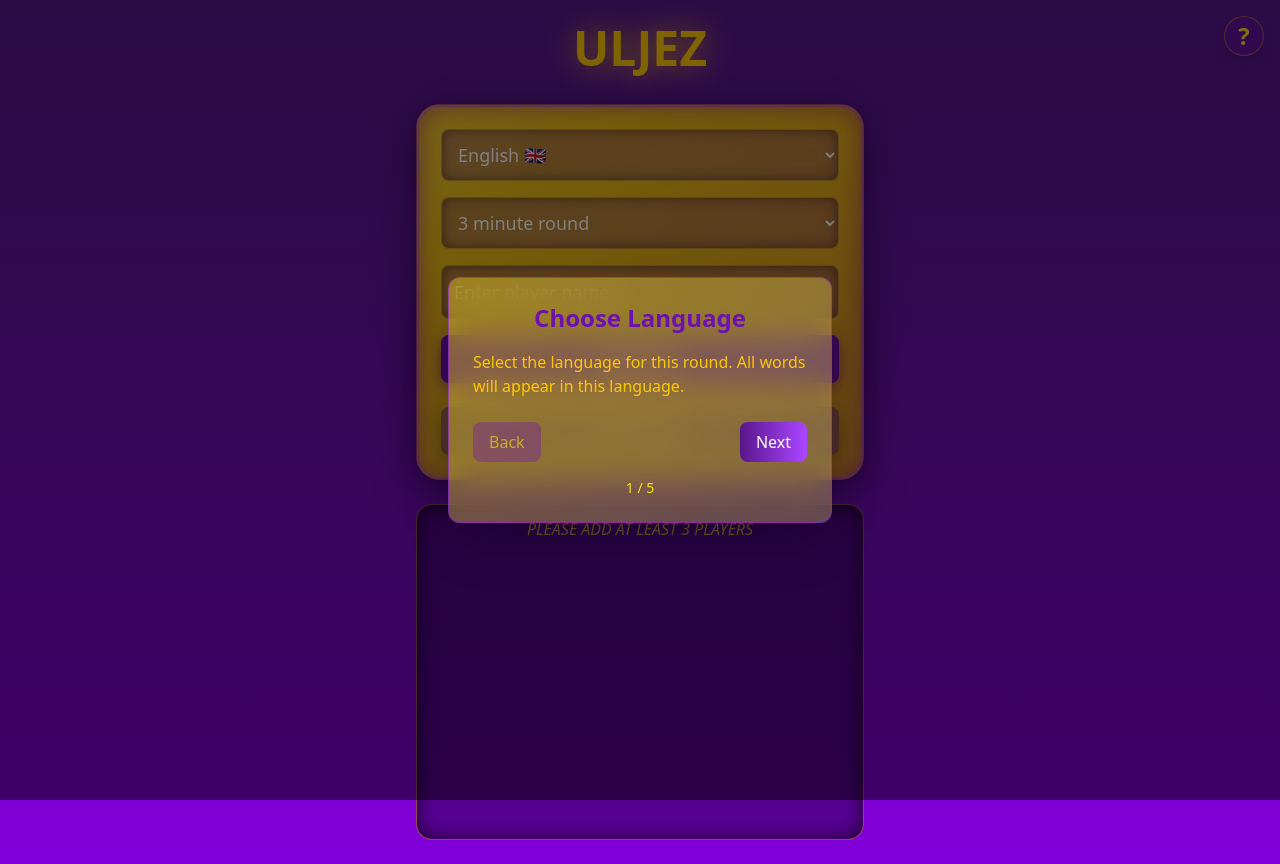
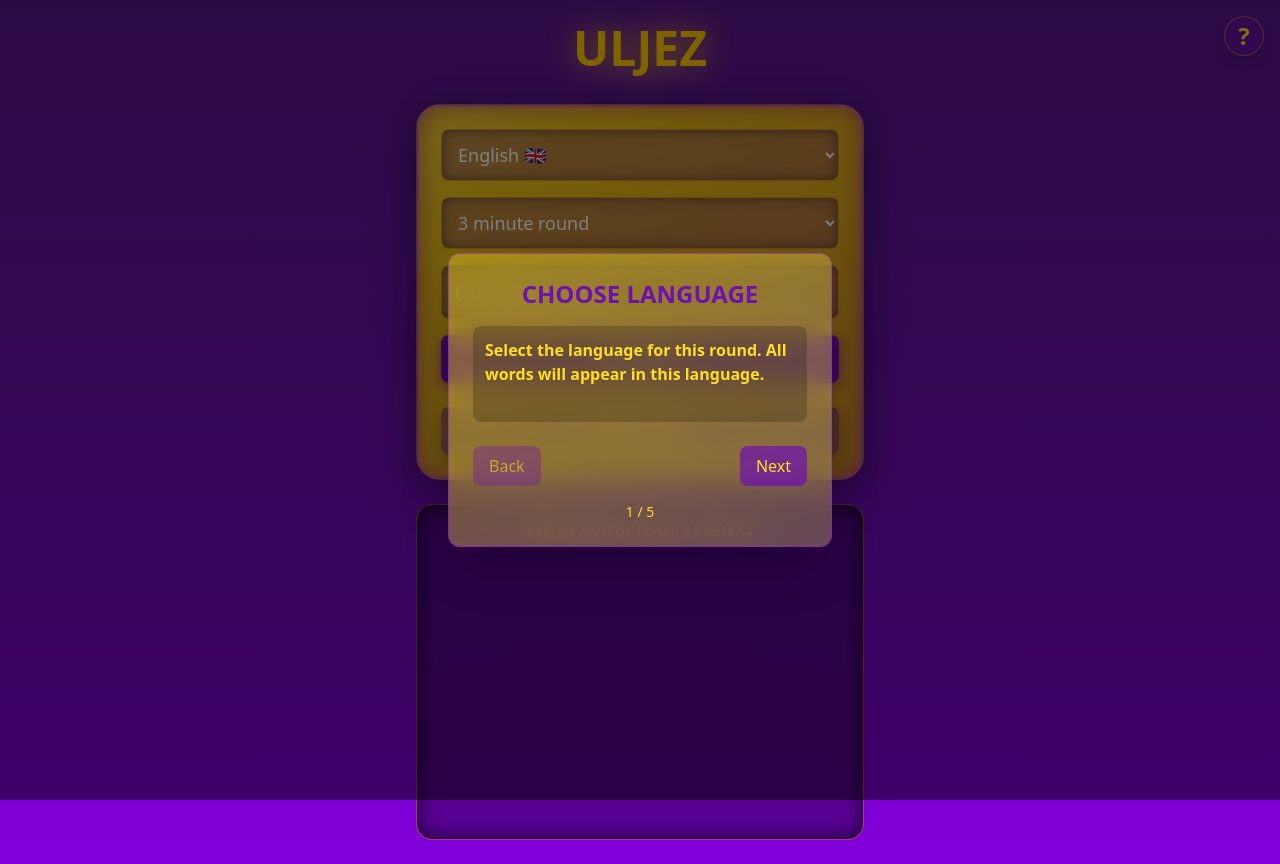
Before and after one commit to AmarMujke/uljez, a React (Vite) app: page / in a window 1280 px wide. Both pictures are taken after a click on the element "How to play". Built offline with nearby package versions, Linux system fonts and the light colour scheme.

Commit message:
info modal adjustment, readme change

```diff
--- a/src/components/setup/InfoModal.jsx
+++ b/src/components/setup/InfoModal.jsx
@@ -22,10 +22,15 @@ export default function InfoModal({ onClose }) {
   return createPortal(
     <div className="fixed inset-0 z-50 flex items-center justify-center bg-black/50">
       <div className="bg-gradient-to-br from-yellow-300/40 to-yellow-200/30 backdrop-blur-lg p-6 rounded-xl shadow-2xl w-96 max-w-[90%] text-center border border-purple-600/50">
-        <h2 className="text-2xl font-bold mb-4 text-purple-800">{title}</h2>
-        <p className="text-yellow-400 mb-6 text-left">{description}</p>
+        <h2 className="text-2xl font-bold mb-4 text-purple-800 uppercase">
+          {title}
+        </h2>
 
-        <div className="flex justify-between items-center">
+        <div className="bg-black/20 rounded-lg p-3">
+          <p className="text-yellow-300 font-bold mb-6 text-left">{description}</p>
+        </div>
+
+        <div className="flex justify-between items-center mt-6">
           <Button
             onClick={prevStep}
             disabled={stepIndex === 0}
@@ -36,14 +41,14 @@ export default function InfoModal({ onClose }) {
           {stepIndex === steps.length - 1 ? (
             <Button
               onClick={onClose}
-              className="px-4 py-2 bg-gradient-to-r from-purple-900 to-purple-500 text-white rounded-lg hover:scale-105 transition"
+              className="px-4 py-2 bg-purple-800/70 text-yellow-300 rounded-lg hover:scale-105 transition"
             >
               {t.stepsButtons.close}
             </Button>
           ) : (
             <Button
               onClick={nextStep}
-              className="px-4 py-2 bg-gradient-to-r from-purple-900 to-purple-500 text-white rounded-lg hover:scale-105 transition"
+              className="px-4 py-2 bg-purple-800/70 text-yellow-300 rounded-lg hover:scale-105 transition"
             >
               {t.stepsButtons.next}
             </Button>
@@ -51,7 +56,7 @@ export default function InfoModal({ onClose }) {
         </div>
 
         <div className="mt-4 text-sm text-yellow-300">
-        {stepIndex + 1} / {steps.length}
+          {stepIndex + 1} / {steps.length}
         </div>
       </div>
     </div>,
```
Also changed, not shown: 1 other file (tests, documents, lock files or other folders).
